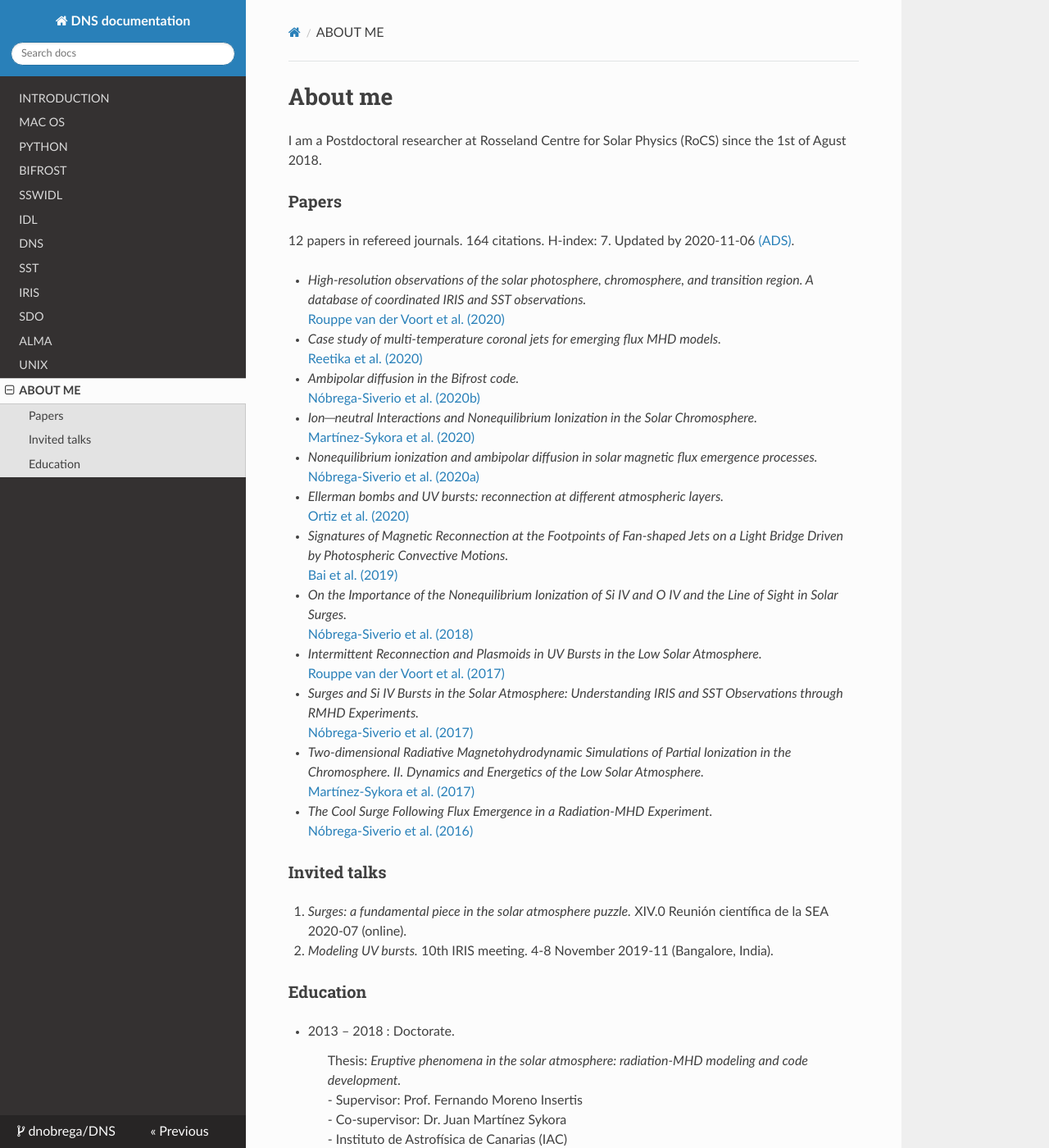
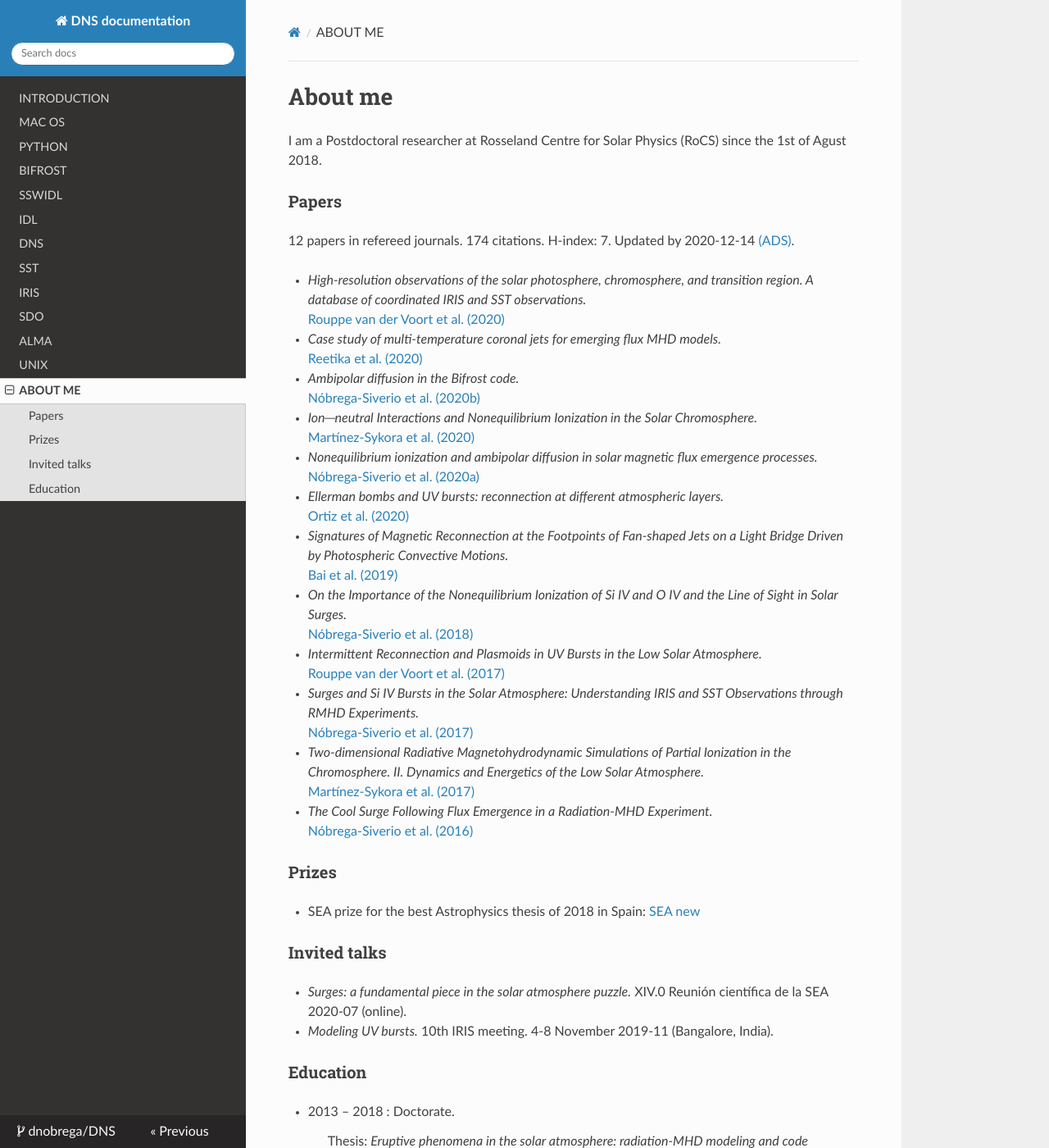
Before and after one commit to dnobrega/DNS, an MkDocs documentation site: the page built from docs/about.md, in a window 1280 px wide and 1400 px high. Shown: the whole window at 82% size. Built offline with MkDocs 1.6.1, drawn with Linux system fonts in a browser that asks for light colours; nearby versions of some CDN libraries.

Commit message:
Update aboud.md

```diff
--- a/docs/about.md
+++ b/docs/about.md
@@ -6,7 +6,7 @@ I am a Postdoctoral researcher at Rosseland Centre for Solar Physics (RoCS) sinc
 
 ### Papers
 
-12 papers in refereed journals. 164 citations. H-index: 7. Updated by 2020-11-06 [(ADS)](https://ui.adsabs.harvard.edu/search/filter_property_fq_property=AND&filter_property_fq_property=property%3A%22refereed%22&fq=%7B!type%3Daqp%20v%3D%24fq_database%7D&fq=%7B!type%3Daqp%20v%3D%24fq_property%7D&fq_database=database%3A%20astronomy&fq_property=(property%3A%22refereed%22)&q=author%3A(%22nobrega-siverio%22)&sort=date%20desc%2C%20bibcode%20desc&p=0).
+12 papers in refereed journals. 174 citations. H-index: 7. Updated by 2020-12-14 [(ADS)](https://ui.adsabs.harvard.edu/search/filter_property_fq_property=AND&filter_property_fq_property=property%3A%22refereed%22&fq=%7B!type%3Daqp%20v%3D%24fq_database%7D&fq=%7B!type%3Daqp%20v%3D%24fq_property%7D&fq_database=database%3A%20astronomy&fq_property=(property%3A%22refereed%22)&q=author%3A(%22nobrega-siverio%22)&sort=date%20desc%2C%20bibcode%20desc&p=0).
 
 - _High-resolution observations of the solar photosphere, chromosphere, and transition region. A database of coordinated IRIS and SST observations._
 [Rouppe van der Voort et al. (2020)](https://ui.adsabs.harvard.edu/abs/2020A%26A...641A.146R/abstract)
@@ -44,12 +44,17 @@ I am a Postdoctoral researcher at Rosseland Centre for Solar Physics (RoCS) sinc
 - _The Cool Surge Following Flux Emergence in a Radiation-MHD Experiment._
 [Nóbrega-Siverio et al. (2016)](http://adsabs.harvard.edu/abs/2016ApJ...822...18N)
 
+### Prizes
+
+- SEA prize for the best Astrophysics thesis of 2018 in Spain: [SEA new](https://www.sea-astronomia.es/noticias/daniel-nobrega-siverio-isabel-santos-y-concepcion-cardenas-premios-sea-tesis-2019)
+
+
 ### Invited talks
 
-1. _Surges: a fundamental piece in the solar atmosphere puzzle._
+- _Surges: a fundamental piece in the solar atmosphere puzzle._
 XIV.0 Reunión científica de la SEA 2020-07 (online).
 
-2. _Modeling UV bursts._
+- _Modeling UV bursts._
 10th IRIS meeting. 4-8 November 2019-11 (Bangalore, India).
 
 ### Education
```
